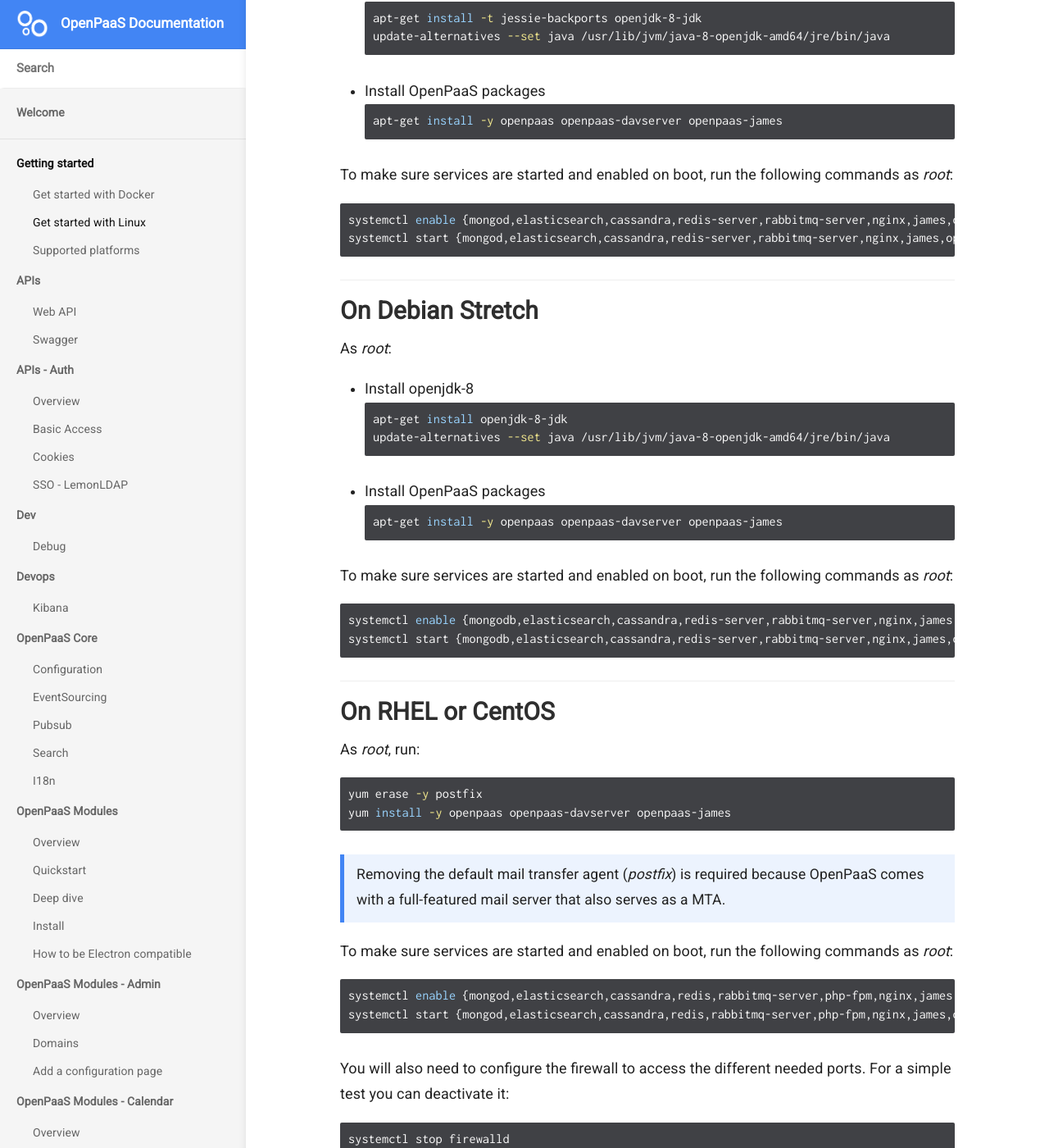
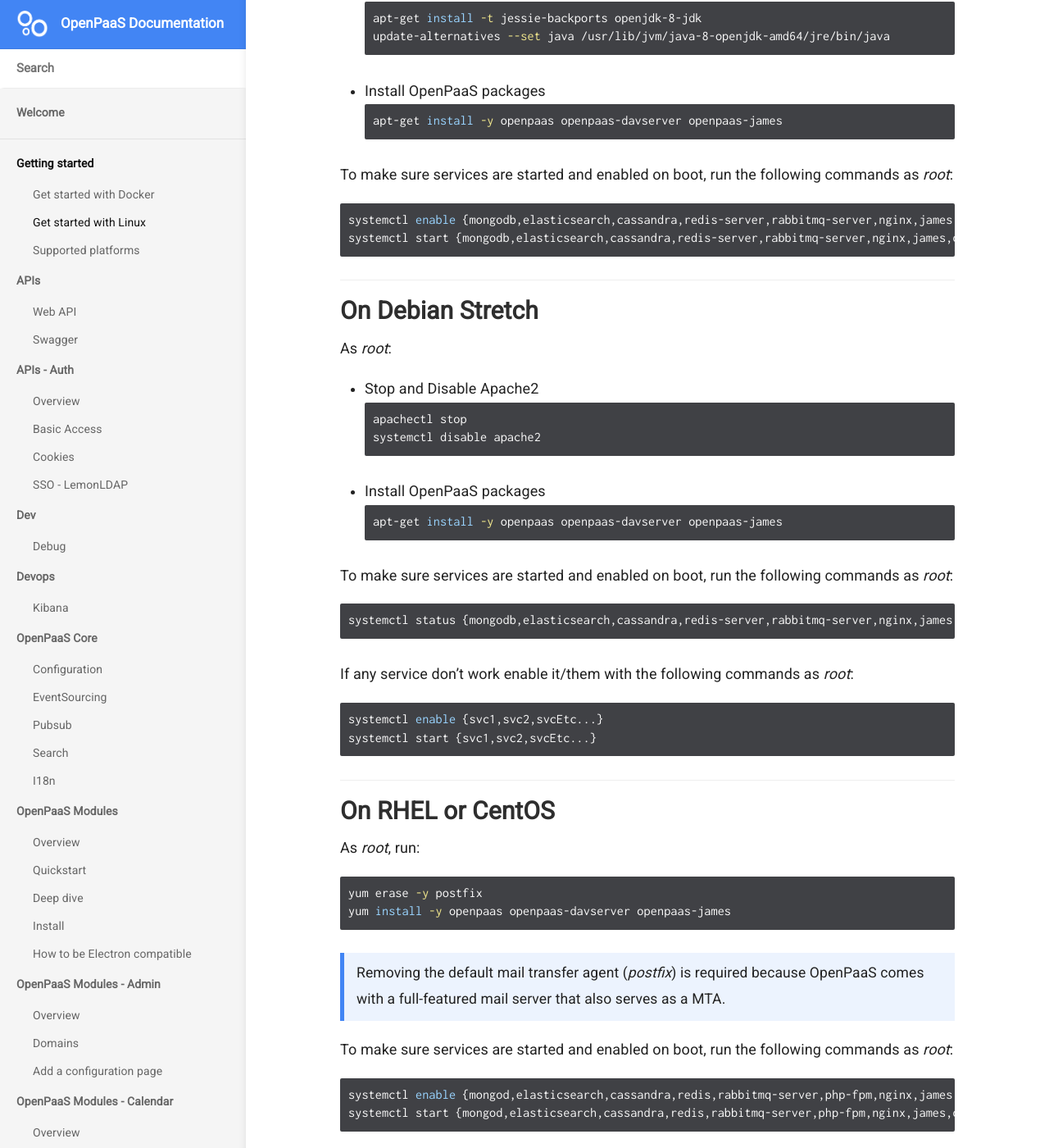
Before and after one commit to linagora/openpaas-doc, a Jekyll site: the page built from _docs/getting-started/linux.md, in a window 1280 px wide and 1400 px high, scrolled down 2191 px. Shown: the whole window at 82% size. Built offline with Jekyll 4.4.1, drawn with Linux system fonts in a browser that asks for light colours; nearby versions of some CDN libraries; a script that is not in the unit is left out.

Commit message:
_Modification
Modify Install for Debian Stretch:
- Test if Apache2 is enable and start
- If true, Stop and Deactivation Apache2 before installation
- Delete lines about open-jdk8, not necesseary at all.
- Test if services are correctly loaded
- If false : a little how-to for activation one or more services

````diff
--- a/_docs/getting-started/linux.md
+++ b/_docs/getting-started/linux.md
@@ -74,18 +74,18 @@
 To make sure services are started and enabled on boot, run the following commands as _root_:
 
 ```bash
-systemctl enable {mongod,elasticsearch,cassandra,redis-server,rabbitmq-server,nginx,james,openpaas}
-systemctl start {mongod,elasticsearch,cassandra,redis-server,rabbitmq-server,nginx,james,openpaas}
+systemctl enable {mongodb,elasticsearch,cassandra,redis-server,rabbitmq-server,nginx,james,openpaas}
+systemctl start {mongodb,elasticsearch,cassandra,redis-server,rabbitmq-server,nginx,james,openpaas}
 ```
 
 ### On Debian Stretch
 
 As _root_:
 
-- Install openjdk-8
+- Stop and Disable Apache2
 ```bash
-apt-get install openjdk-8-jdk
-update-alternatives --set java /usr/lib/jvm/java-8-openjdk-amd64/jre/bin/java
+apachectl stop
+systemctl disable apache2
 ```
 
 - Install OpenPaaS packages
@@ -96,9 +96,16 @@
 To make sure services are started and enabled on boot, run the following commands as _root_:
 
 ```bash
-systemctl enable {mongodb,elasticsearch,cassandra,redis-server,rabbitmq-server,nginx,james,openpaas}
-systemctl start {mongodb,elasticsearch,cassandra,redis-server,rabbitmq-server,nginx,james,openpaas}
+systemctl status {mongodb,elasticsearch,cassandra,redis-server,rabbitmq-server,nginx,james,openpaas}
 ```
+
+If any service don't work enable it/them with the following commands as _root_:
+
+```bash
+systemctl enable {svc1,svc2,svcEtc...}
+systemctl start {svc1,svc2,svcEtc...}
+```
+
 
 ### On RHEL or CentOS
 
````
